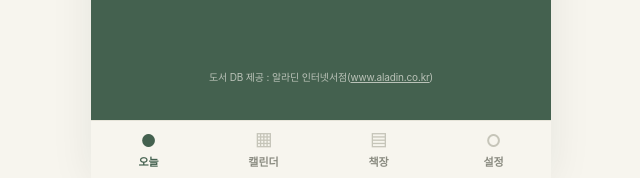
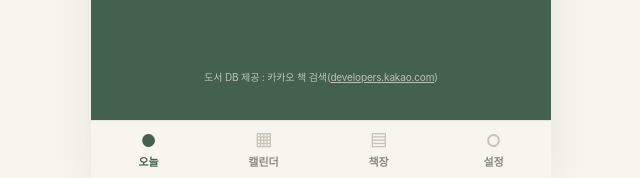
Before and after one commit to growwith-jane/bookshelf, a plain HTML site: page index.html in a window 1280 px wide. Shown: the part 619-797 px from the top of the page, 319-959 px from the left. Drawn offline with Linux system fonts and the light colour scheme.

Commit message:
Add files via upload

```diff
--- a/index.html
+++ b/index.html
@@ -358,7 +358,7 @@ p.sub{font-size:13px;color:var(--on-page-sub);margin:0 0 24px}
 <body>
 <div id="app">
   <main id="view"></main>
-  <footer id="credit">도서 DB 제공 : 알라딘 인터넷서점(<a href="https://www.aladin.co.kr" target="_blank" rel="noopener">www.aladin.co.kr</a>)</footer>
+  <footer id="credit">도서 DB 제공 : 카카오 책 검색(<a href="https://developers.kakao.com" target="_blank" rel="noopener">developers.kakao.com</a>)</footer>
   <nav id="tabbar"></nav>
 </div>
 <div id="timer">
@@ -1108,8 +1108,8 @@ function saveSession(sec){
   if(finished) openProof(b);
 }
 
-/* ============ 책 검색 (알라딘) ============ */
-/* 표지 DB는 우리 서버(/api/book)를 거쳐서 받는다 — 알라딘을 직접 부르지 않는다.
+/* ============ 책 검색 (카카오 책) ============ */
+/* 표지 DB는 우리 서버(/api/book)를 거쳐서 받는다 — 카카오를 직접 부르지 않는다.
    파일로 열었을 때(file://)는 부를 서버가 없어서 검색 대신 안내만 한다. */
 var BOOK_API = /^https?:$/.test(location.protocol) ? '/api/book' : null;
 var SRCH = { timer:null, seq:0, list:[] };
```
